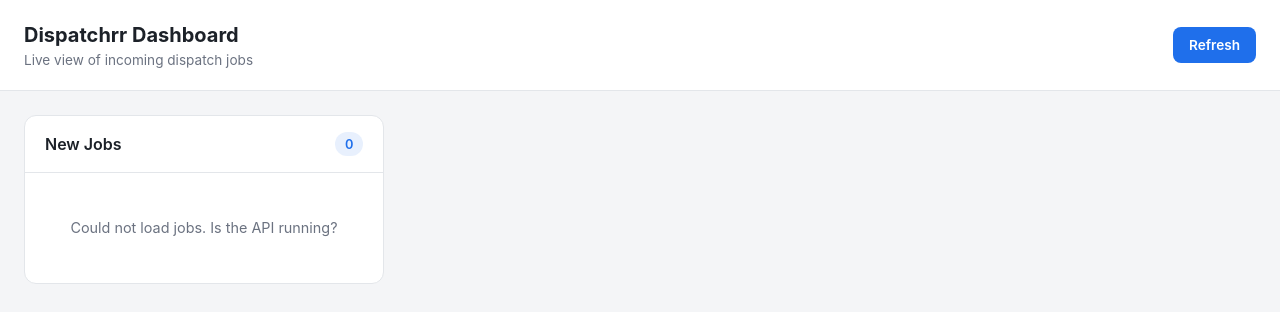
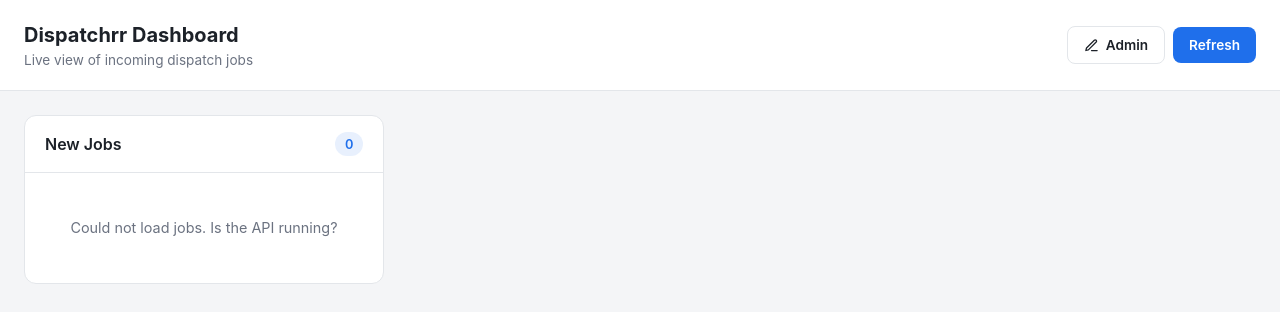
Before and after one commit to mcnally8085/Dispatchrr, a website: page public/index.html in a window 1280 px wide. Drawn offline with Linux system fonts and the light colour scheme; no server answers.

Commit message:
feat: add admin button and update header actions styling

```diff
--- a/public/index.html
+++ b/public/index.html
@@ -54,6 +54,12 @@
         color: var(--muted);
       }
 
+      .header-actions {
+        display: flex;
+        align-items: center;
+        gap: 0.5rem;
+      }
+
       .refresh-btn {
         font: inherit;
         font-size: 0.85rem;
@@ -68,6 +74,26 @@
 
       .refresh-btn:hover {
         opacity: 0.9;
+      }
+
+      .admin-btn {
+        font: inherit;
+        font-size: 0.85rem;
+        font-weight: 600;
+        color: var(--foreground);
+        background: var(--surface);
+        border: 1px solid var(--border);
+        border-radius: 8px;
+        padding: 0.5rem 1rem;
+        cursor: pointer;
+        text-decoration: none;
+        display: inline-flex;
+        align-items: center;
+        gap: 0.4rem;
+      }
+
+      .admin-btn:hover {
+        background: var(--bg);
       }
 
       main {
@@ -188,7 +214,15 @@
         <h1>Dispatchrr Dashboard</h1>
         <p>Live view of incoming dispatch jobs</p>
       </div>
-      <button class="refresh-btn" id="refresh">Refresh</button>
+      <div class="header-actions">
+        <a href="/admin" class="admin-btn">
+          <svg width="15" height="15" viewBox="0 0 24 24" fill="none" stroke="currentColor" stroke-width="2" stroke-linecap="round" stroke-linejoin="round">
+            <path d="M12 20h9"/><path d="M16.5 3.5a2.121 2.121 0 0 1 3 3L7 19l-4 1 1-4L16.5 3.5z"/>
+          </svg>
+          Admin
+        </a>
+        <button class="refresh-btn" id="refresh">Refresh</button>
+      </div>
     </header>
 
     <main>
```
